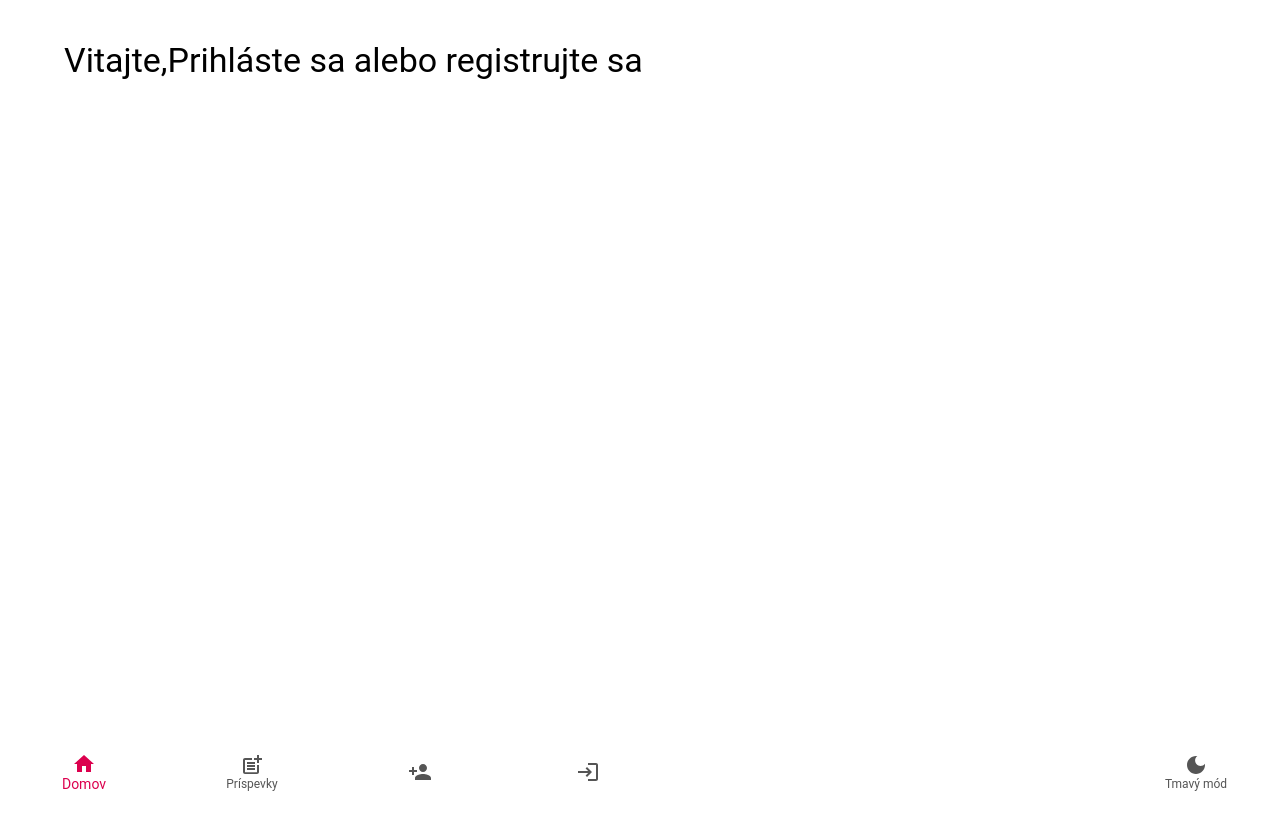
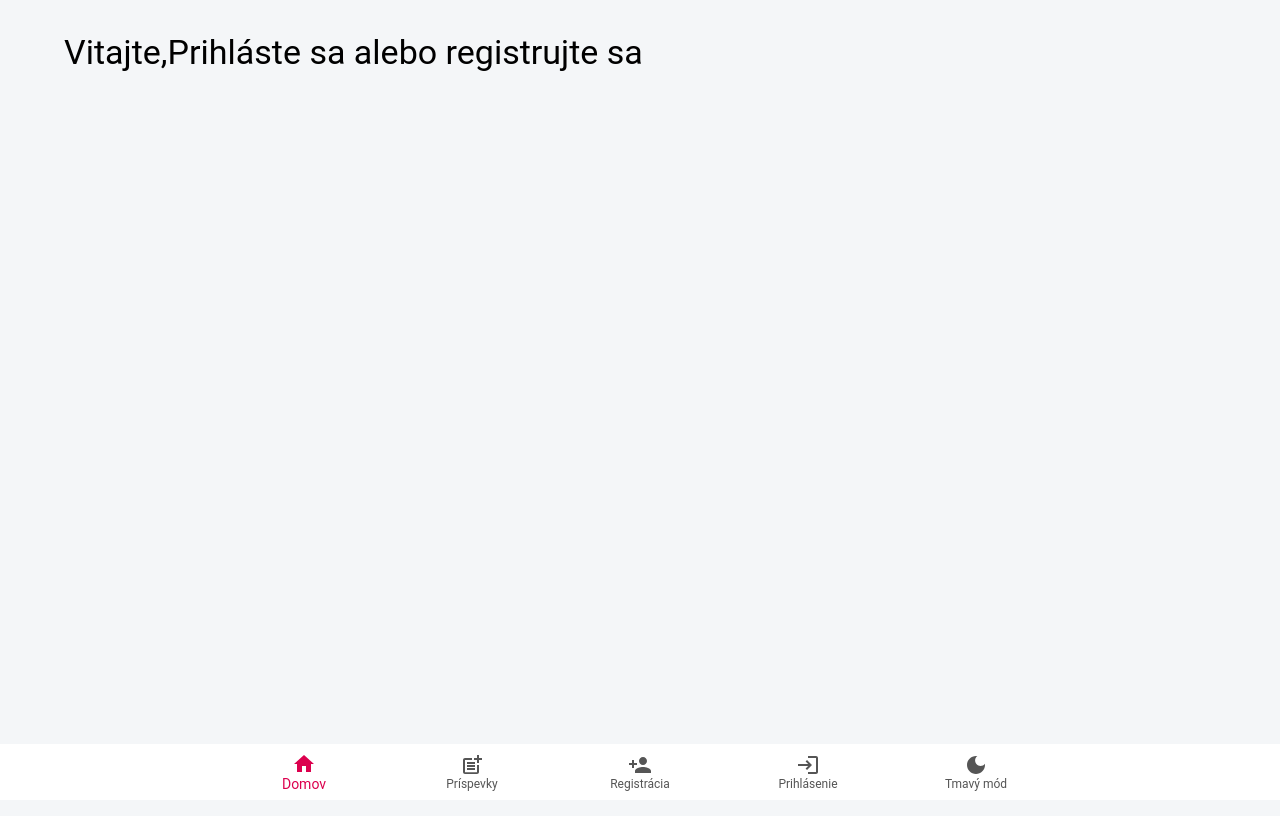
Before and after one commit to Patike-1/projekt-kilogram, a Next.js app: page / in a window 1280 px wide. Built offline with nearby package versions, Linux system fonts and the light colour scheme; no server answers.

Commit message:
update-navbar

```diff
--- a/src/app/page.tsx
+++ b/src/app/page.tsx
@@ -12,6 +12,7 @@ export default function HomePageNeprihlaseny() {
   const { data: session } = useSession(); // Získanie informácie o prihlásení
 
   return (
+
     <Container maxWidth="lg" sx={{ mt: 4 }}>
       <Typography variant="h4" gutterBottom>
         Vitajte,
--- a/src/components/NavBar.tsx
+++ b/src/components/NavBar.tsx
@@ -1,7 +1,7 @@
 // src/components/NavBar.tsx
 
 "use client";
-
+import PersonIcon from '@mui/icons-material/Person';
 import * as React from "react";
 import { useRouter } from "next/navigation";
 import Box from "@mui/material/Box";
@@ -15,6 +15,14 @@ import { useSession } from "next-auth/react";
 import AuthView from "@/sections/AuthView";
 import NonAuthView from "@/sections/NonAuthView";
 import { useTheme } from "../components/ThemeContext";
+import PersonAddIcon from '@mui/icons-material/PersonAdd';
+import LoginIcon from '@mui/icons-material/Login';
+
+
+
+
+import LogoutIcon from '@mui/icons-material/Logout';
+import { signOut } from 'next-auth/react';
 
 export default function NavBar() {
   const [value, setValue] = React.useState(0);
@@ -36,32 +44,77 @@ export default function NavBar() {
     }
   };
 
+
+  const handleRegister = () => {
+    router.push('/auth/registracia'); // Presmerovanie na registráciu
+  };
+
+  const handleLogin = () => {
+    router.push('/auth/prihlasenie'); // Presmerovanie na prihlásenie
+  };
+
+  const handleLogout = () => {
+      signOut(); // Odhlásenie používateľa
+    };
+
+  const handleProfile = () => {
+    router.push('/profil'); // Presmerovanie na profil
+  };
+
   return (
-    <Box sx={{ position: "fixed", width: "100%", left: 0, right: 0, bottom: 0 }}>
+    <Box sx={{ position: 'fixed', bottom: 0, left: 0, right: 0 }}>
+
       <BottomNavigation
         showLabels
         value={value}
         onChange={(event, newValue) => handleNavigation(newValue)}
         sx={{
           display: "flex",
-          justifyContent: "space-between", // Umožňuje rovnomerné rozmiestnenie tlačidiel
+          position: "center",
+           // Umožňuje rovnomerné rozmiestnenie tlačidiel
         }}
       >
-        {/* Tlačidlá dostupné pre všetkých */}
-        <BottomNavigationAction label="Domov" icon={<HomeIcon />} />
-        <BottomNavigationAction label="Príspevky" icon={<PostAddIcon />} />
+          {/* Tlačidlá dostupné pre všetkých */}
+          <BottomNavigationAction label="Domov" icon={<HomeIcon />} />
+          <BottomNavigationAction label="Príspevky" icon={<PostAddIcon />} />
 
-        {/* Dynamické tlačidlá na základe autentifikácie */}
-        {session ? <AuthView /> : <NonAuthView />}
+          {!session ? (
+            <BottomNavigationAction
+          label="Registrácia"
+          icon={<PersonAddIcon />}
+          onClick={handleRegister} // Presmerovanie na registráciu
+        />
+          ) : (
+                <BottomNavigationAction
+              label="Profil"
+              icon={<PersonIcon />}
+              onClick={handleProfile} // Presmerovanie na profil
+        />
+          )}
+
+          {!session ? (
+            <BottomNavigationAction
+            label="Prihlásenie"
+            icon={<LoginIcon />}
+            onClick={handleLogin} // Presmerovanie na prihlásenie
+          />
+          ) : (
+                <BottomNavigationAction
+              label="Odhlásiť"
+              icon={<LogoutIcon />}
+              onClick={handleLogout} // Odhlásenie
+        />
+          )}
 
         {/* Prepínač témy */}
         <BottomNavigationAction
           label={theme.palette.mode === "light" ? "Tmavý mód" : "Svetlý mód"}
           icon={theme.palette.mode === "light" ? <DarkModeIcon /> : <LightModeIcon />}
           onClick={toggleTheme} // Funkcia na prepnutie témy
-          sx={{ marginLeft: "auto" }} // Posunie prepínač témy na pravú stranu
+          sx={{ marginLeft: "fixed" }} // Posunie prepínač témy na pravú stranu
         />
       </BottomNavigation>
     </Box>
+
   );
 }
--- a/src/components/ThemeContext.tsx
+++ b/src/components/ThemeContext.tsx
@@ -1,21 +1,17 @@
-"use client";  // Táto direktíva zabezpečí, že tento súbor bude klientský komponent.
-
+"use client";
 import React, { createContext, useState, useContext, useEffect } from "react";
 import { lightTheme, darkTheme } from "../styles/theme";
-import { ThemeProvider as MuiThemeProvider } from "@mui/material/styles";
+import { ThemeProvider as MuiThemeProvider, CssBaseline } from "@mui/material";
 
-// Definícia ThemeContext
 const ThemeContext = createContext({
-  theme: lightTheme, // Predvolená téma je svetlá
-  toggleTheme: () => {}, // Funkcia na prepínanie témy
+  theme: lightTheme,
+  toggleTheme: () => {},
 });
 
-// ThemeProvider komponenta
 export const ThemeProvider = ({ children }: { children: React.ReactNode }) => {
-  const [theme, setTheme] = useState(lightTheme); // Predvolený stav témy je svetlý
-  const [isHydrated, setIsHydrated] = useState(false); // Stav, ktorý zabezpečuje, že komponent je hydrated
+  const [theme, setTheme] = useState(lightTheme);
+  const [isHydrated, setIsHydrated] = useState(false);
 
-  // Tento useEffect zabezpečí, že tému načítame až po vykreslení na klientovi
   useEffect(() => {
     const savedTheme = localStorage.getItem("theme");
     if (savedTheme === "dark") {
@@ -23,27 +19,27 @@ export const ThemeProvider = ({ children }: { children: React.ReactNode }) => {
     } else {
       setTheme(lightTheme);
     }
-    setIsHydrated(true); // Nastavíme hydrated stav na true po načítaní
+    setIsHydrated(true);
   }, []);
 
-  // Funkcia na prepínanie témy
   const toggleTheme = () => {
     const newTheme = theme === lightTheme ? darkTheme : lightTheme;
     setTheme(newTheme);
     localStorage.setItem("theme", newTheme === lightTheme ? "light" : "dark");
   };
 
-  // Nezobrazujeme nič predtým, než je komponent hydrated
   if (!isHydrated) {
-    return null; // Zabezpečí, že sa nič nezobrazí počas inicializácie
+    return null;
   }
 
   return (
     <ThemeContext.Provider value={{ theme, toggleTheme }}>
-      <MuiThemeProvider theme={theme}>{children}</MuiThemeProvider>
+      <MuiThemeProvider theme={theme}>
+        <CssBaseline />
+        {children}
+      </MuiThemeProvider>
     </ThemeContext.Provider>
   );
 };
 
-// Hook na získanie aktuálnej témy a funkcie na prepínanie
 export const useTheme = () => useContext(ThemeContext);
```
Also changed, not shown: 1 other file (tests, documents, lock files or other folders).
